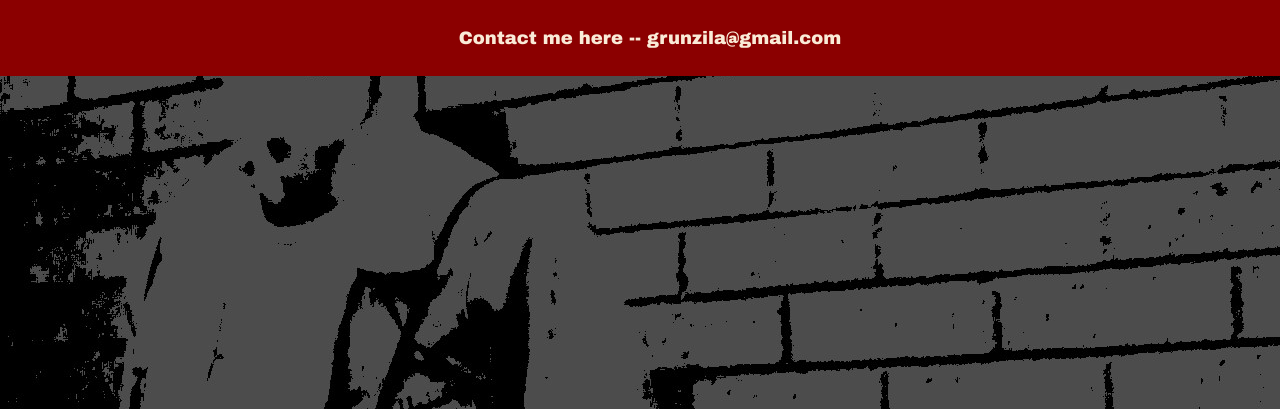
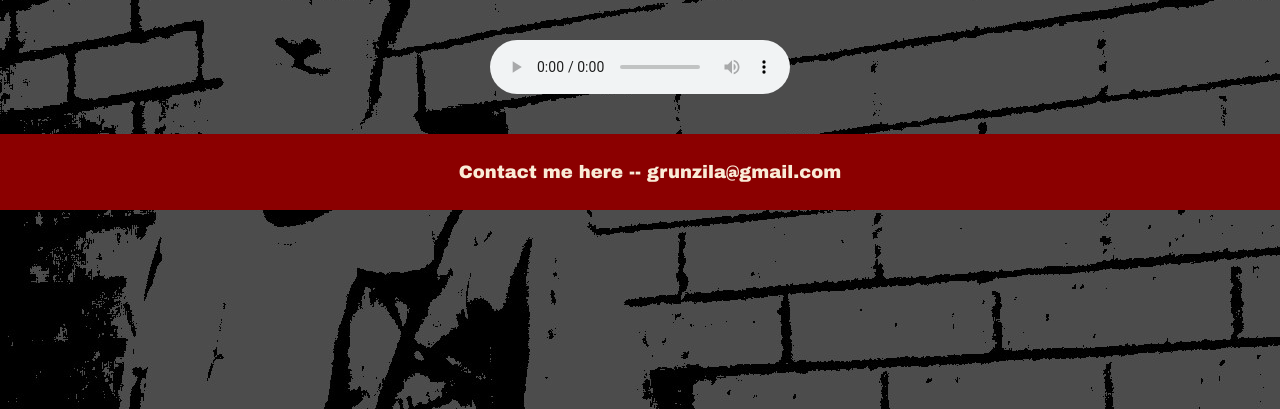
Before and after one commit to Grunzila/development-portfolio, a Django app: template portfolio/templates/portfolio/audio.html in a window 1280 px wide. Shown: the part 47-456 px from the top of the page. Run offline with Django 3.2, Linux system fonts and the light colour scheme; the template is opened without the code that fills it, so the values that code supplies are empty.

Commit message:
succeeded in getting the audio to work in the template page; made audio bits beautiful; updated Audio Item in final report

```diff
--- a/portfolio/static/portfolio/documents/final_report.txt
+++ b/portfolio/static/portfolio/documents/final_report.txt
@@ -64,6 +64,6 @@ after the end of class.
 -----------------Achievements yet to be accomplished-----------------
 Random Blurb      :
 Javascript Blurb  :
-Audio Item        :
+Audio Item        : [ 05 / 05 / 2017 ]
 Sticky Footer     :
 Auto Embed Height :
--- a/portfolio/static/portfolio/style.css
+++ b/portfolio/static/portfolio/style.css
@@ -67,3 +67,10 @@ embed {
     margin-right: auto;
     display: block;
 }
+
+audio {
+    margin: 40px 0px;
+    display: block;
+    margin-left: auto;
+    margin-right: auto;
+}
--- a/portfolio/templates/portfolio/audio.html
+++ b/portfolio/templates/portfolio/audio.html
@@ -9,8 +9,7 @@
         <header class="cap">
             -- Paul E. Roylance -- Computer Engineering -- Utah State University --
         </header>
-        <audio autoplay loop>
-            <source src="" type="">
+        <audio src="{{ itemaudio.embed_text }}" controls autoplay loop>
             Your browser does not support cool sounds. Lame.
         </audio>
         <footer class="cap">
```
